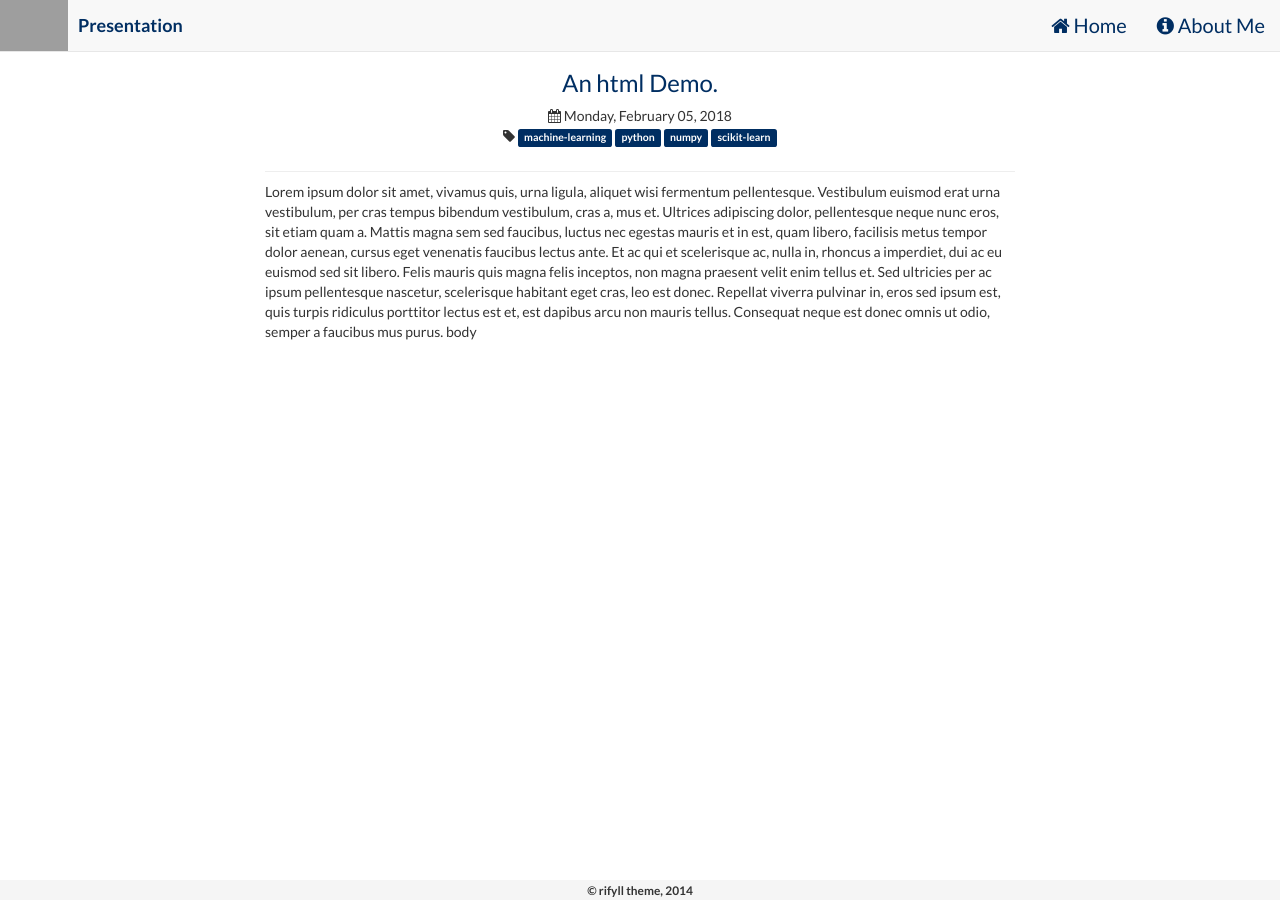
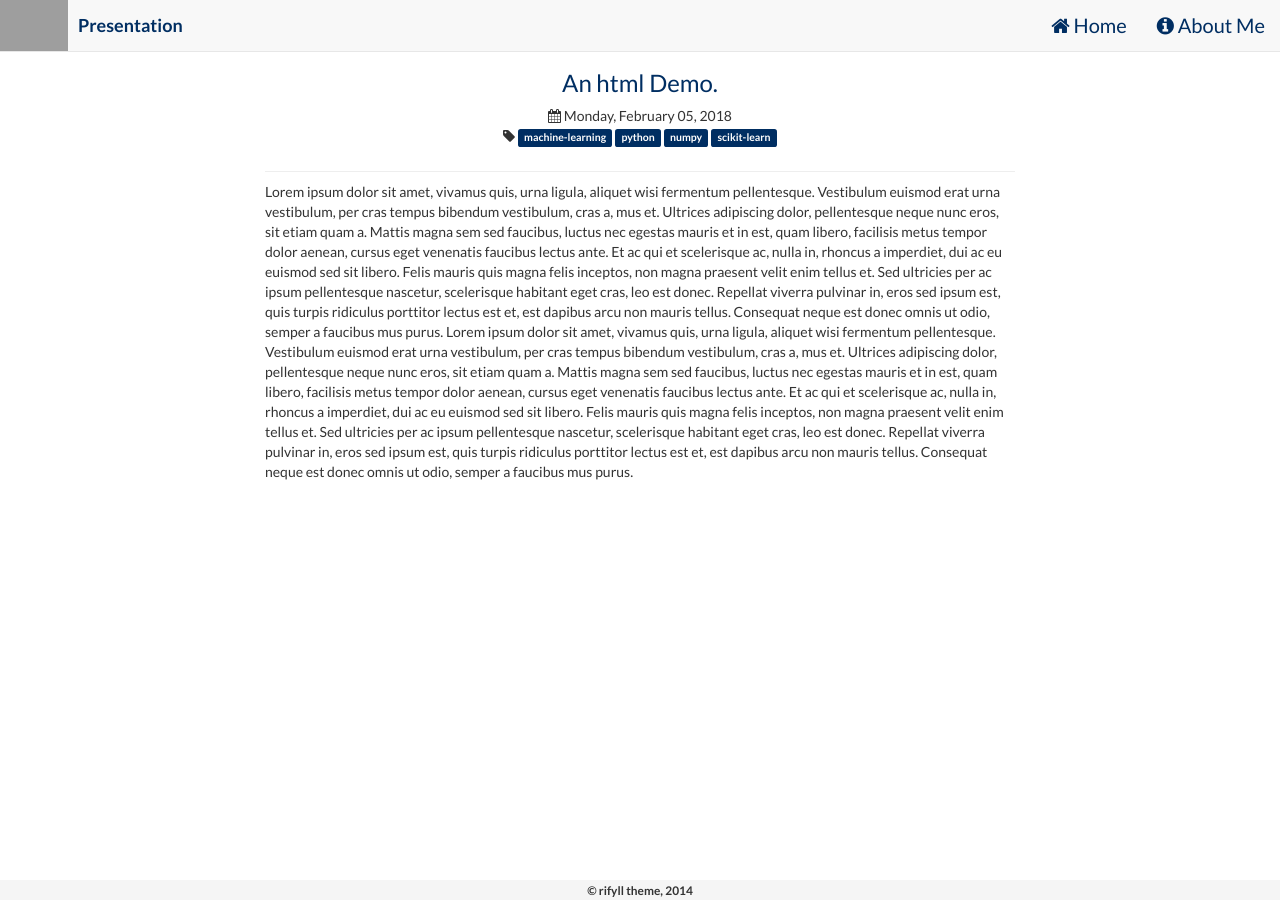
Before and after one commit to GHjiangtao2014/MySlide, a Jekyll site: the page built from _posts/2018-02-05-a-third-blog.html, in a window 1280 px wide. Built offline with Jekyll 4.4.1, drawn with Linux system fonts in a browser that asks for light colours; nearby versions of some CDN libraries; grey boxes are pictures that could not be loaded.

Commit message:
test
test

```diff
--- a/_posts/2018-02-05-a-third-blog.html
+++ b/_posts/2018-02-05-a-third-blog.html
@@ -11,5 +11,7 @@
 
 <html>
 <title>title</title>
-<body>body</body>
+<body>
+Lorem ipsum dolor sit amet, vivamus quis, urna ligula, aliquet wisi fermentum pellentesque. Vestibulum euismod erat urna vestibulum, per cras tempus bibendum vestibulum, cras a, mus et. Ultrices adipiscing dolor, pellentesque neque nunc eros, sit etiam quam a. Mattis magna sem sed faucibus, luctus nec egestas mauris et in est, quam libero, facilisis metus tempor dolor aenean, cursus eget venenatis faucibus lectus ante. Et ac qui et scelerisque ac, nulla in, rhoncus a imperdiet, dui ac eu euismod sed sit libero. Felis mauris quis magna felis inceptos, non magna praesent velit enim tellus et. Sed ultricies per ac ipsum pellentesque nascetur, scelerisque habitant eget cras, leo est donec. Repellat viverra pulvinar in, eros sed ipsum est, quis turpis ridiculus porttitor lectus est et, est dapibus arcu non mauris tellus. Consequat neque est donec omnis ut odio, semper a faucibus mus purus.
+</body>
 </html>
```
